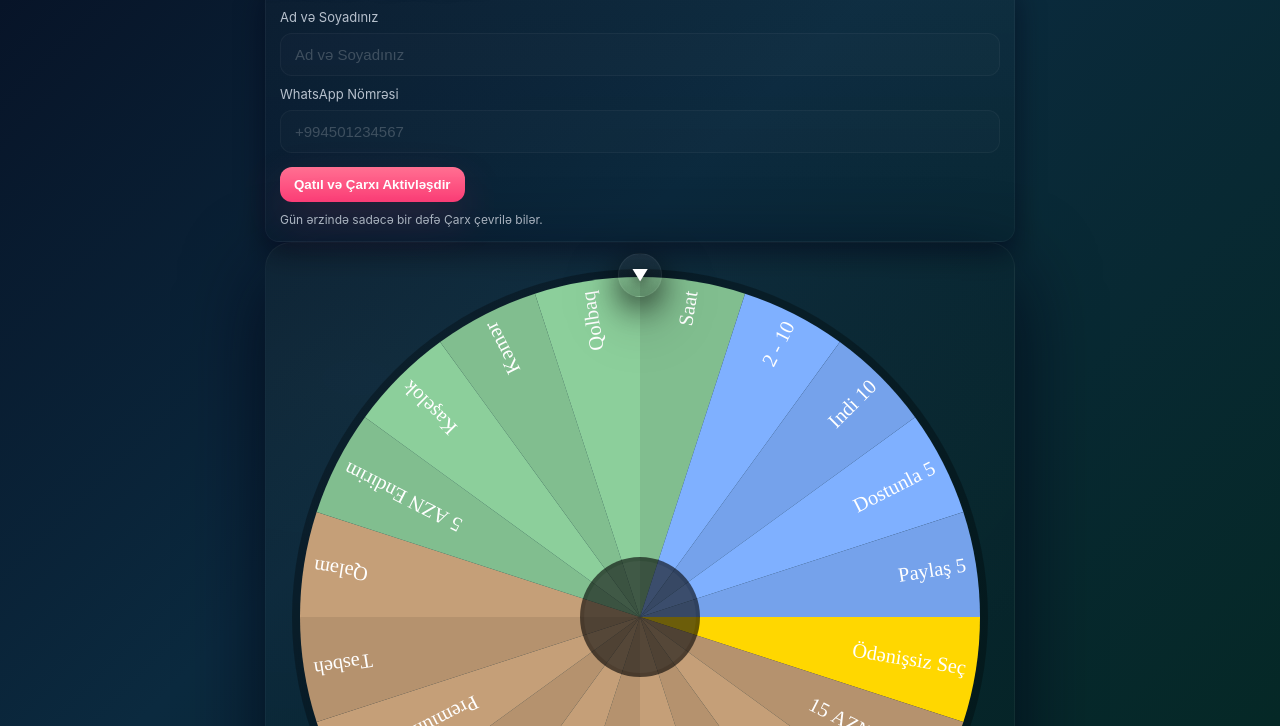
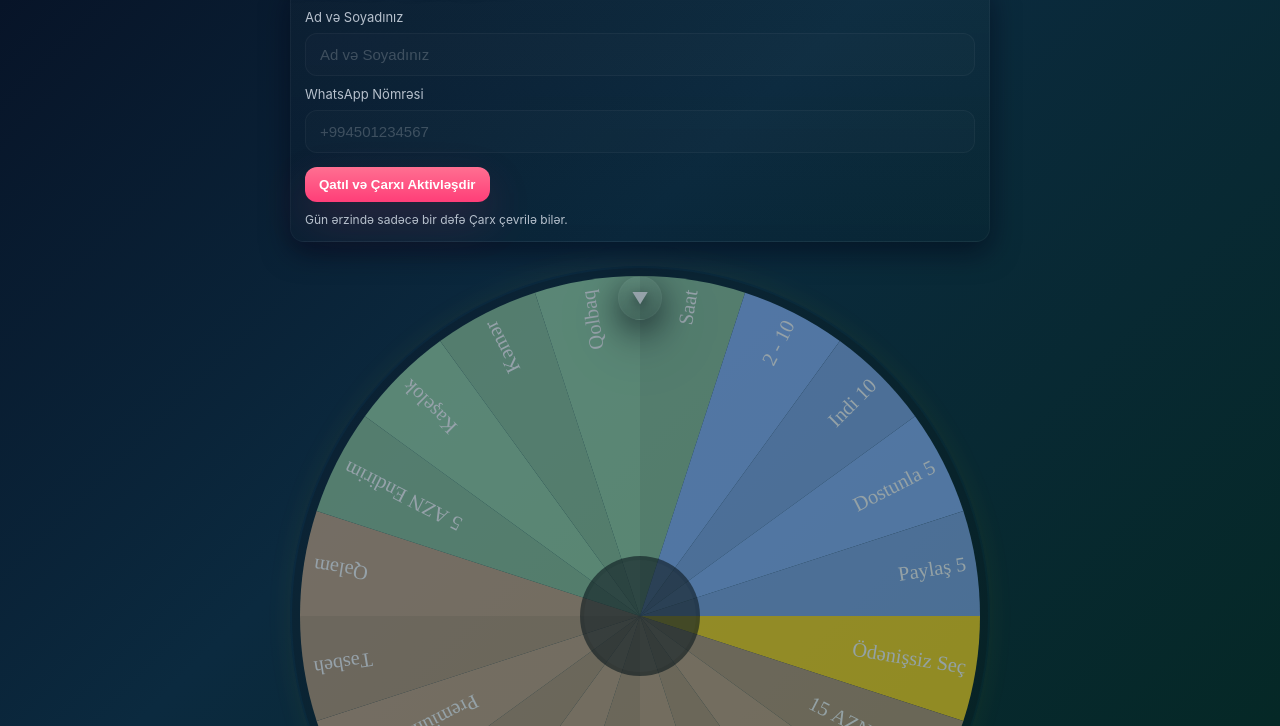
Before and after one commit to Brendimo-co/sanscarxi, a plain HTML site: page index.html in a window 1280 px wide. Shown: the part 74-800 px from the top of the page. Drawn offline with Linux system fonts and the light colour scheme.

Commit message:
Update styles.css

```diff
--- a/styles.css
+++ b/styles.css
@@ -110,22 +110,31 @@ body{
 
 
 /* wheel card — big, glowing, tactile */
-.wheel-wrap{
-  width:100%;
-  max-width:780px;
-  display:flex;
-  align-items:center;
-  justify-content:center;
-  position:relative;
-  border-radius:26px;
-  padding:14px;
-  background: radial-gradient(800px 420px at 12% 18%, rgba(255,221,120,0.03), rgba(0,0,0,0.08));
-  box-shadow: var(--shadow-hero);
-  border: 1px solid rgba(255,255,255,0.04);
-  overflow:visible;
-  transform-origin:center center;
+/* Wheel */
+.wheel-section {
+  display: flex;
+  justify-content: center;
+  align-items: center;
+  margin: 24px 0;
 }
 
+.wheel-wrap {
+  width: 700px;
+  height: 700px;
+  position: relative;
+  border-radius: 50%;
+  background: radial-gradient(circle at 40% 20%, rgba(255,255,255,0.04), transparent 10%);
+  display: flex;
+  align-items: center;
+  justify-content: center;
+  box-shadow: 0 0 30px rgba(255, 204, 0, 0.1);
+  user-select: none;
+}
+
+.wheel-wrap.inactive {
+  opacity: 0.6;
+  filter: grayscale(0.1) contrast(0.9);
+}
 
 
 /* when spinning, add motion blur and energetic pulse */
```
